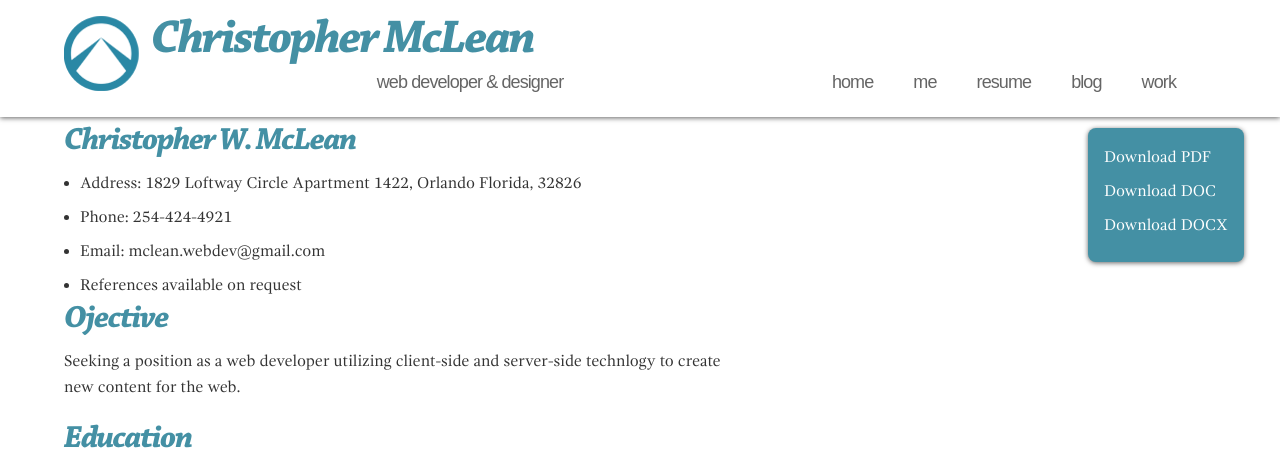
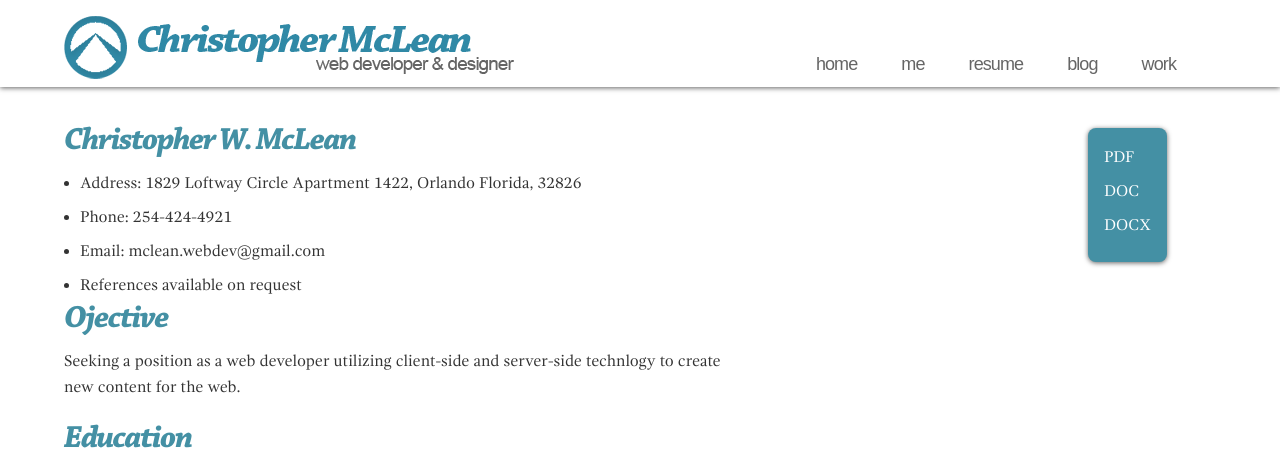
Before and after one commit to havok2905/Portfolio, a PHP site: page /resume.php in a window 1280 px wide. Shown: the top 465 px of the page. Run offline with PHP 8.4, Linux system fonts and the light colour scheme.

Commit message:
changed previous h1/h2 into an img nested in an h1. Added a hidden span with the proper text for accessability reasons. added a media query to adjust the header in tablet views. Allowed for the header image to scale with the container

```diff
--- a/css/main.css
+++ b/css/main.css
@@ -59,17 +59,6 @@ body{
 	margin-left: auto;
 }
 
-.contact_container{
-	position:relative;
-	top:-1em;
-	display: inline-block;
-}
-
-.contact_sub_container{
-	margin-top: 1em;
-	margin-right: 2em;
-}
-
 .footer{
 	margin-top: 2em;
 	padding-top: 1em;
@@ -93,19 +82,15 @@ body{
 
 /* HEADERS & TEXT */
 
-.headers{float: left;}
-
 h1{
-	font-family: ChapPro;
-	font-size: 3em;
-	color: #4490A4;
-	letter-spacing: -0.05em;
+	display:inline;
+	width:40%;
 }
-
+h1 span{display:none;}
 h1 img{
+	max-width: 100%;
 	margin-right: 0.25em;
-	vertical-align: text-top;
-
+	display: inline;
 }
 
 h2{
@@ -113,9 +98,6 @@ h2{
 	font-size: 1.125em;
 	color: #656565;
 	letter-spacing: -0.05em;
-	position: relative;
-	left:17.375em;
-	top:-1.25em;
 }
 
 h3{
@@ -155,31 +137,26 @@ a{
 	color: #000;
 }
 
-ul li
-{
-	margin-bottom: 0.5em;
+ul li{margin-bottom: 0.5em;}
+ul li span{
+	display: none;
 }
 
 ul.nav{
+	display: inline-block;
 	float: right;
 	position: relative;
-	top:3.3em;
+	top:2.2em;
 }
-
 ul.nav li{
-	float: left;
+	display: inline;
 	margin-right:2.5em;
 }
-
 ul.nav a{
 	font-family: Arial;
 	font-size: 1.125em;
 	color: #656565;
 	letter-spacing: -0.05em;
-}
-
-ul li span{
-	display: none;
 }
 
 .markedlist li{
@@ -197,12 +174,10 @@ ul li span{
 	left: 85%;
 	box-shadow: #666 0px 1px 5px;
 }
-
 .floatinglist li a{
 	color: #FFFFFF;
 	font-family: Gandhi;
 }
-
 .floatinglist li a:hover{
 	text-decoration: underline;
 }
@@ -210,7 +185,6 @@ ul li span{
 .footertext{
 	color:#FAFAFA;
 }
-
 .footertext a{
 	color:#FAFAFA;
 }
@@ -259,3 +233,19 @@ input{
 	display: block;
 	text-align: center;
 }
+
+/*QUERIES*/
+@media only screen and (max-width: 1060px){
+	.container{
+		padding-top: 9em;
+	}
+
+	.header_container{
+		text-align: center;
+	}
+
+	ul.nav{
+		float: none;
+		position: static;
+	}
+}
--- a/includes/layout.php
+++ b/includes/layout.php
@@ -16,6 +16,7 @@
 <html>
 	<head>
 		<title>McLean Web Development and Design $title</title>
+		<meta name="viewport" content="width=device-width, initial-scale=1.0">
 		<link rel="stylesheet" type="text/css" href="css/reset.css"/>
 		<link rel="stylesheet" type="text/css" href="css/main.css"/>
 		<script type="text/javascript" src="js/jquery.js"></script>
@@ -24,10 +25,7 @@
 	<body>
 		<div class="header">
 			<div class="header_container">
-				<div class="headers">
-					<h1><img src="img/icon_thumb.png">Christopher McLean</h1>
-					<h2>web developer &amp; designer</h2>
-				</div>
+				<h1><img src="img/header.png"/><span>Christopher McLean, web developer and designer</span></h1>
 				<ul class="nav">
 					<li><img src=""/><a href="index.php">home</a></li>
 					<li><img src=""/><a href="me.php">me</a></li>
@@ -35,9 +33,9 @@
 					<li><img src=""/><a href="blog.php">blog</a></li>
 					<li><img src=""/><a href="work.php">work</a></li>
 				</ul>
+				<div class="clear"></div>
 			</div>
 		</div>
-		<div class="clear"></div>
 		<div class="container">
 EOT;
 			return $response;
@@ -60,7 +58,6 @@ EOT;
 						<input class="submit" type="submit" name="send" value="send"/>
 					</div>
 				</form>
-				<div class="contact_container">
 					<div class="contact_sub_container">
 						<h4>Follow Me</h4>
 						<ul class="footertext inlinelist">
@@ -78,8 +75,6 @@ EOT;
 							<li>Orlando Florida, 32826</li>
 						</ul>
 					</div>
-					<div class="clear"></div>
-				</div>
 			</div>
 		</div>
 	</body>
--- a/resume.php
+++ b/resume.php
@@ -7,9 +7,9 @@
 
 <div>
 	<ul class="floatinglist">
-		<li><a href="">Download PDF</a></li>
-		<li><a href="">Download DOC</a></li>
-		<li><a href="">Download DOCX</a></li>
+		<li><a href="">PDF</a></li>
+		<li><a href="">DOC</a></li>
+		<li><a href="">DOCX</a></li>
 	</ul>
 	<h3>Christopher W. McLean</h3>
 	<ul class="markedlist">
```
Also changed, not shown: img/header.png (added), 2 other files.
